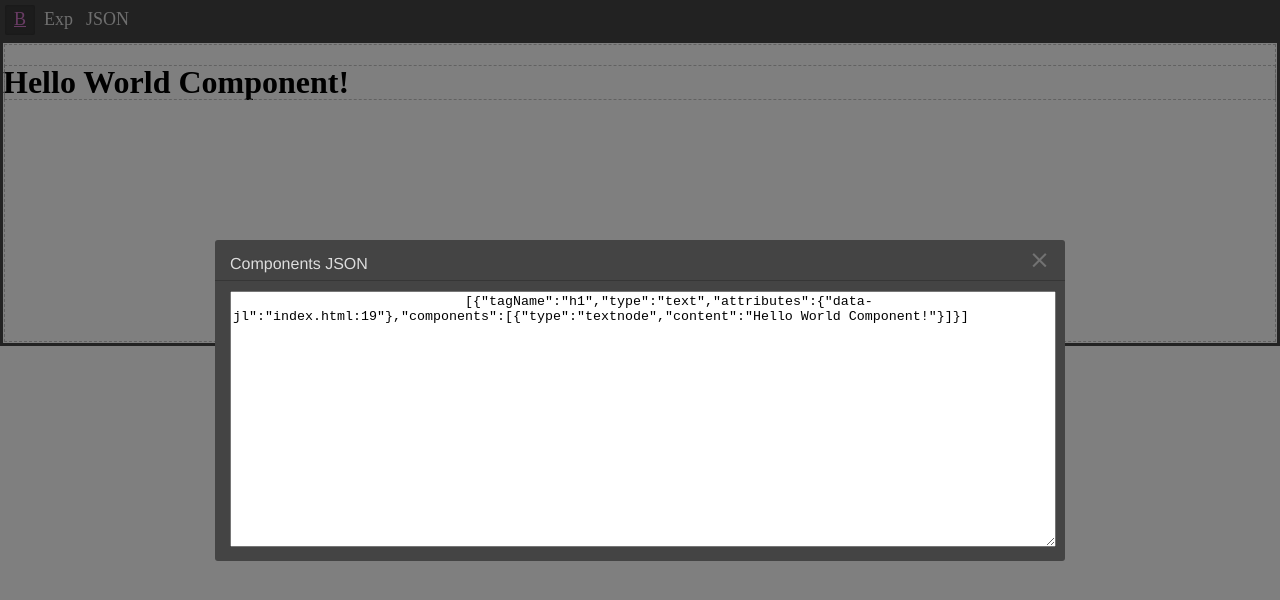
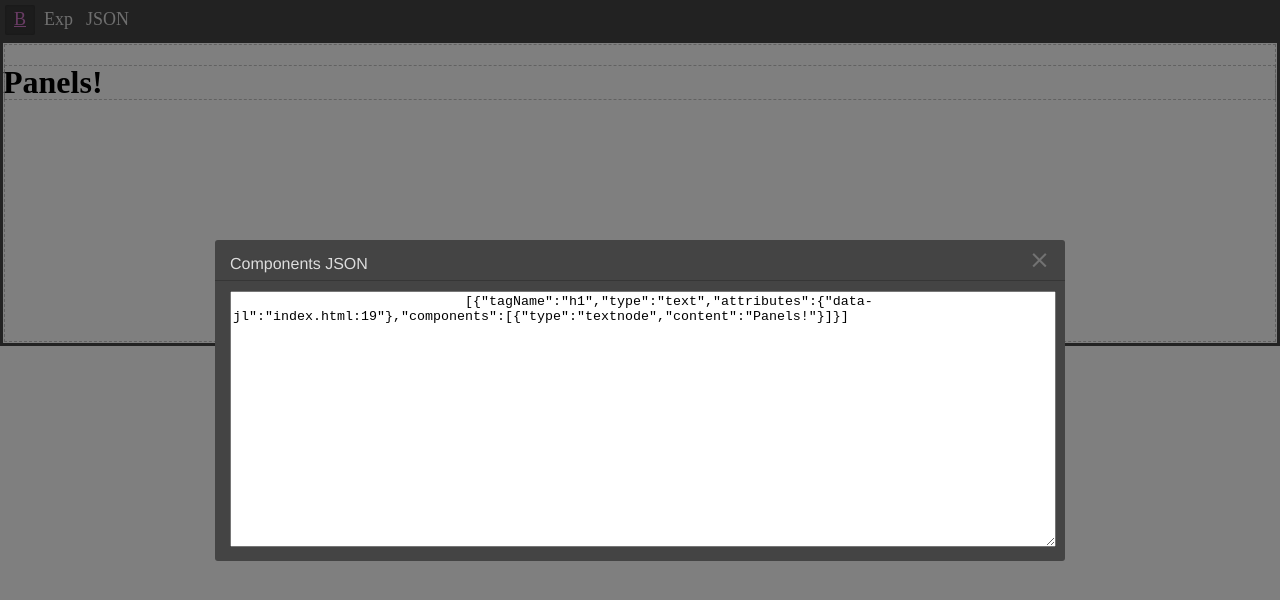
Before and after one commit to hosseinghs/grapejs, a website: page index.html in a window 1280 px wide. Drawn offline with Linux system fonts and the light colour scheme.

Commit message:
title fixed

```diff
--- a/index.html
+++ b/index.html
@@ -16,7 +16,7 @@
         <div class="panel__basic-actions"></div>
     </div>
     <div id="gjs">
-        <h1>Hello World Component!</h1>
+        <h1>Panels!</h1>
     </div>
 
     <div id="blocks"></div>
```
